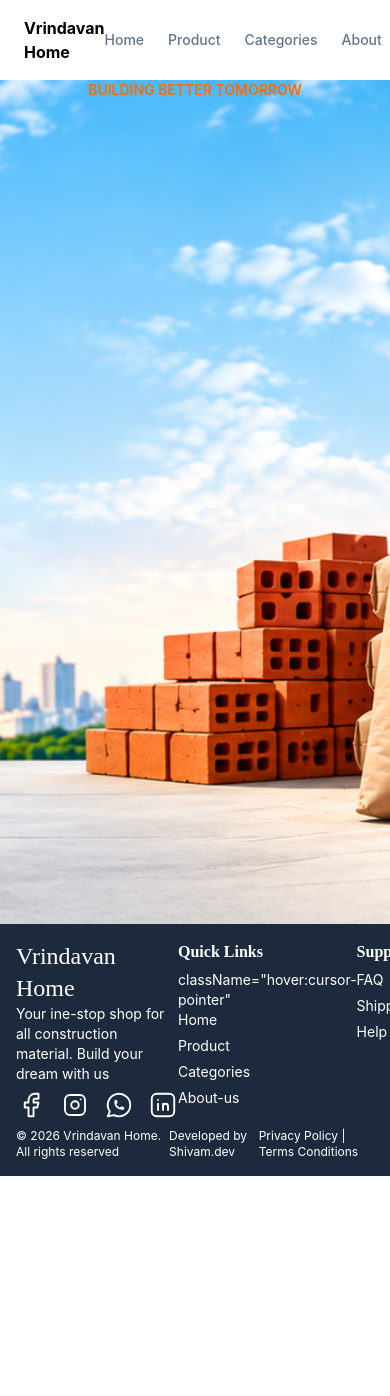
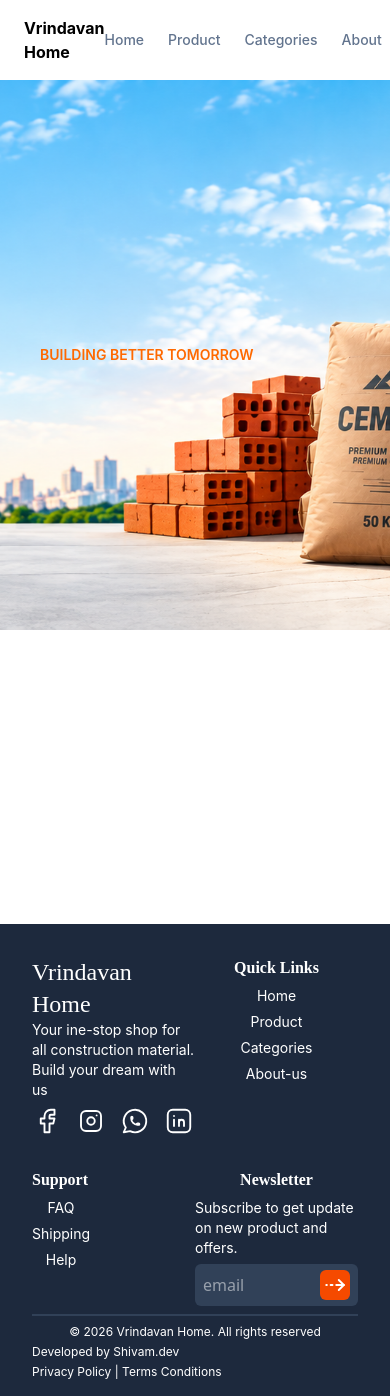
Before and after one commit to shivam-87388/vrindavan, a Next.js app in the folder frontend/: page / in a window 390 px wide. Shown: the top 1396 px of the page. Before the commit the page ends 1176 px from the top, so only its background shows below. Built offline with nearby package versions, Linux system fonts and the light colour scheme.

Commit message:
footer responsive

```diff
--- a/frontend/src/app/page.jsx
+++ b/frontend/src/app/page.jsx
@@ -3,7 +3,7 @@ import React from 'react'
 const homepage = () => {
   return (
     <div className="h-screen">
-      <div className="bg-[url('/hero.png')] bg-cover bg-center h-full">
+      <div className="bg-[url('/hero.png')] bg-cover bg-center min-h-[550px] w-full flex items-center px-10 md:px-20">
       <div className="flex flex-col items-center justify-start">
         <h2 className="text-orange-500 text-sm font-semibold font-['Inter']">BUILDING BETTER TOMORROW</h2>
 
--- a/frontend/src/components/Footer.jsx
+++ b/frontend/src/components/Footer.jsx
@@ -3,10 +3,10 @@ import { IconBrandFacebook, IconBrandWhatsapp, IconBrandInstagram, IconBrandLink
 
 const Footer = () => {
   return (
-    <div className="flex flex-col p-4 bg-slate-800 gap-2">
-      <div className="flex flex-row items-start">
+    <div className="flex flex-col pt-8 pb-4 px-8 bg-slate-800 gap-2">
+      <div className="flex  items-start lg:flex-nowrap flex-wrap gap-y-8">
         {/* column-1 */}
-        <div className="flex-1 flex-col item-start justify-start">
+        <div className="w-1/2 lg:flex-1 flex-col item-start lg:justify-start justify-around">
           <div className="text-white text-2xl font-medium font-['Poppins']">Vrindavan Home</div>
             <p className="text-white text-sm font-normal font-['Inter'] ">Your ine-stop shop for all construction material. Build your dream with us</p>
             <div className="flex items-center justify-start gap-3.5 mt-1.5">
@@ -17,9 +17,9 @@ const Footer = () => {
           </div>
         </div>
           {/* column-2 */}
-        <div className="flex-1 flex items-start justify-center gap-3">
+        <div className="w-1/2 lg:flex-1 flex items-start lg:justify-center justify-around gap-3">
         <h2 className="text-white text-base font-semibold font-['Poppins']">Quick Links
-        <ul className="text-white text-sm font-normal font-['Inter'] space-y-1.5 mt-1.5"> className="hover:cursor-pointer"
+        <ul className="text-white text-sm font-normal font-['Inter'] space-y-1.5 mt-1.5 lg:text-start text-center">
           <li className="hover:cursor-pointer">Home</li>
           <li className="hover:cursor-pointer">Product</li>
           <li className="hover:cursor-pointer">Categories</li>
@@ -28,22 +28,22 @@ const Footer = () => {
         </h2>
         </div>
         {/* column-3 */}
-       <div className="flex-1 flex items-start justify-center gap-3">
+       <div className="w-1/2 lg:flex-1 flex items-start lg:justify-center justify-start gap-3">
         <h2 className="text-white text-base font-semibold font-['Poppins']">Support
-        <ul className="text-white text-sm font-normal font-['Inter'] space-y-1.5 mt-1.5">
+        <ul className="text-white text-sm font-normal font-['Inter'] space-y-1.5 mt-1.5 lg:text-start text-center">
           <li className="hover:cursor-pointer">FAQ</li>
           <li className="hover:cursor-pointer">Shipping</li>
           <li className="hover:cursor-pointer">Help</li>
         </ul>
         </h2>
         </div>
-        {/* column- */}
-        <div className="flex-1 flex items-start justify-center">
+        {/* column-4 */}
+        <div className="w-1/2 lg:flex-1 flex items-start lg:justify-center justify-around">
           <div className="flex flex-col gap-1.5">
-           <h2 className="text-white text-base font-semibold font-['Poppins']">Newsletter</h2>
+           <h2 className="text-white text-base font-semibold font-['Poppins'] lg:text-start text-center">Newsletter</h2>
            <p className="text-white text-sm font-normal font-['Inter']">Subscribe to get update on new product and offers.</p>
-           <div className="flex flex-row bg-slate-700 w-fit gap-1.5 py-1.5 px-2 rounded-md focus-within:border-white focus-within:ring-1 focus-within:ring-white transition-all">
-        <input type="email" placeholder="email" className="focus:outline-none w-40 lg:w-48 text-white"></input>
+           <div className="flex flex-row bg-slate-700 w-fit gap-1.5 py-1.5 px-2 rounded-md focus-within:border-white focus-within:ring-1 focus-within:ring-white transition-all ">
+        <input type="email" placeholder="email" className="focus:outline-none w-full min-w-0 text-white"></input>
         <div className="bg-orange-600 rounded-md hover:cursor-pointer">
 
         <IconArrowNarrowRightDashed color='#ffffff' size={30} stroke={1.5}/>
@@ -55,9 +55,10 @@ const Footer = () => {
         </div>
 
       </div>
+      <hr className="border-slate-700 border-t-2"></hr>
       {/* copy right section */}
-        <div className="flex items-center justify-between">
-          <p className="text-white text-xs font-normal font-['Inter']">© 2026 Vrindavan Home. All rights reserved</p>
+        <div className="flex items-center justify-between gap-y-1 flex-wrap">
+          <p className="text-white text-xs font-normal font-['Inter'] lg:w-fit w-full lg:text-start text-center">© 2026 Vrindavan Home. All rights reserved</p>
           <p className="text-white text-xs font-normal font-['Inter'] hover:cursor-pointer">Developed by Shivam.dev</p>
           <p className="text-white text-xs font-normal font-['Inter']">Privacy Policy | Terms Conditions</p>
 
```
